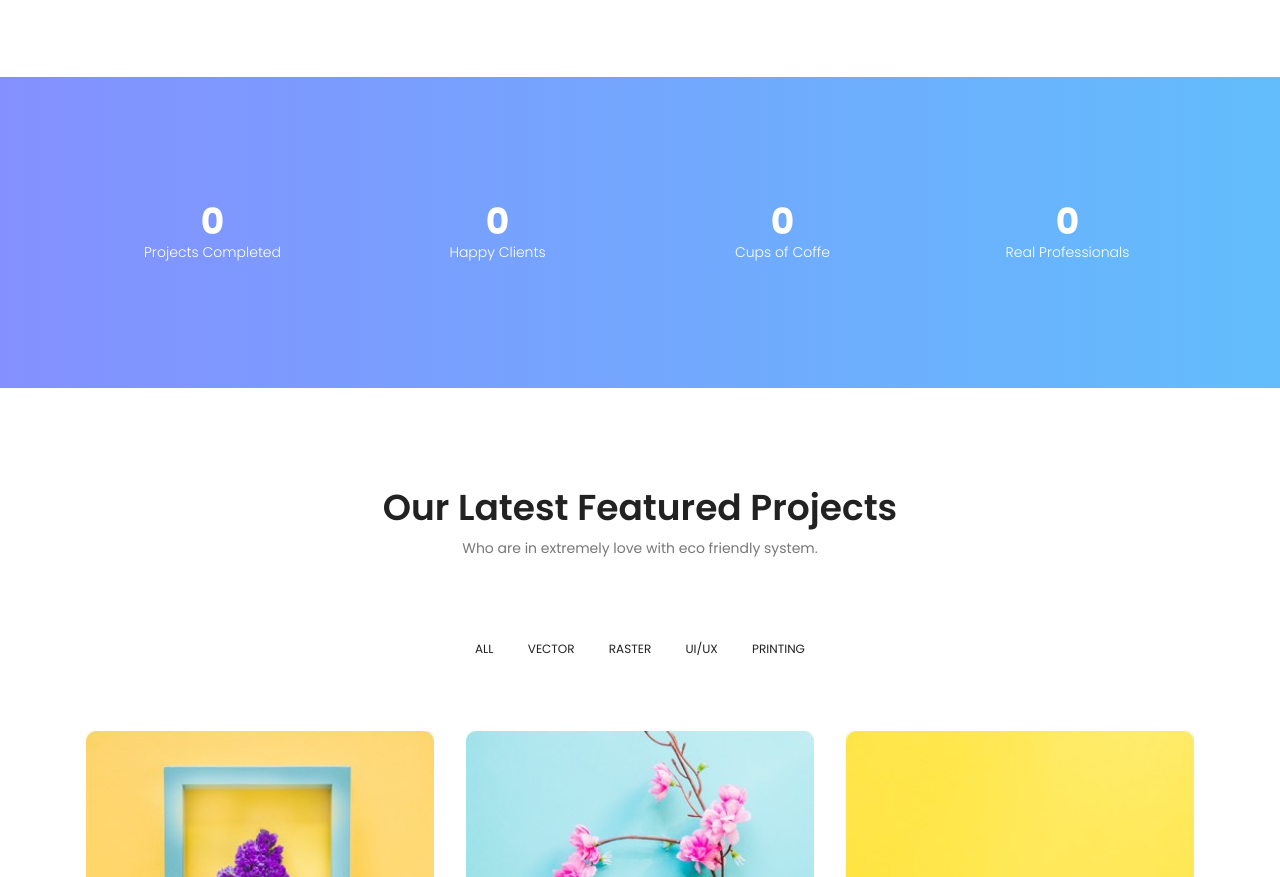
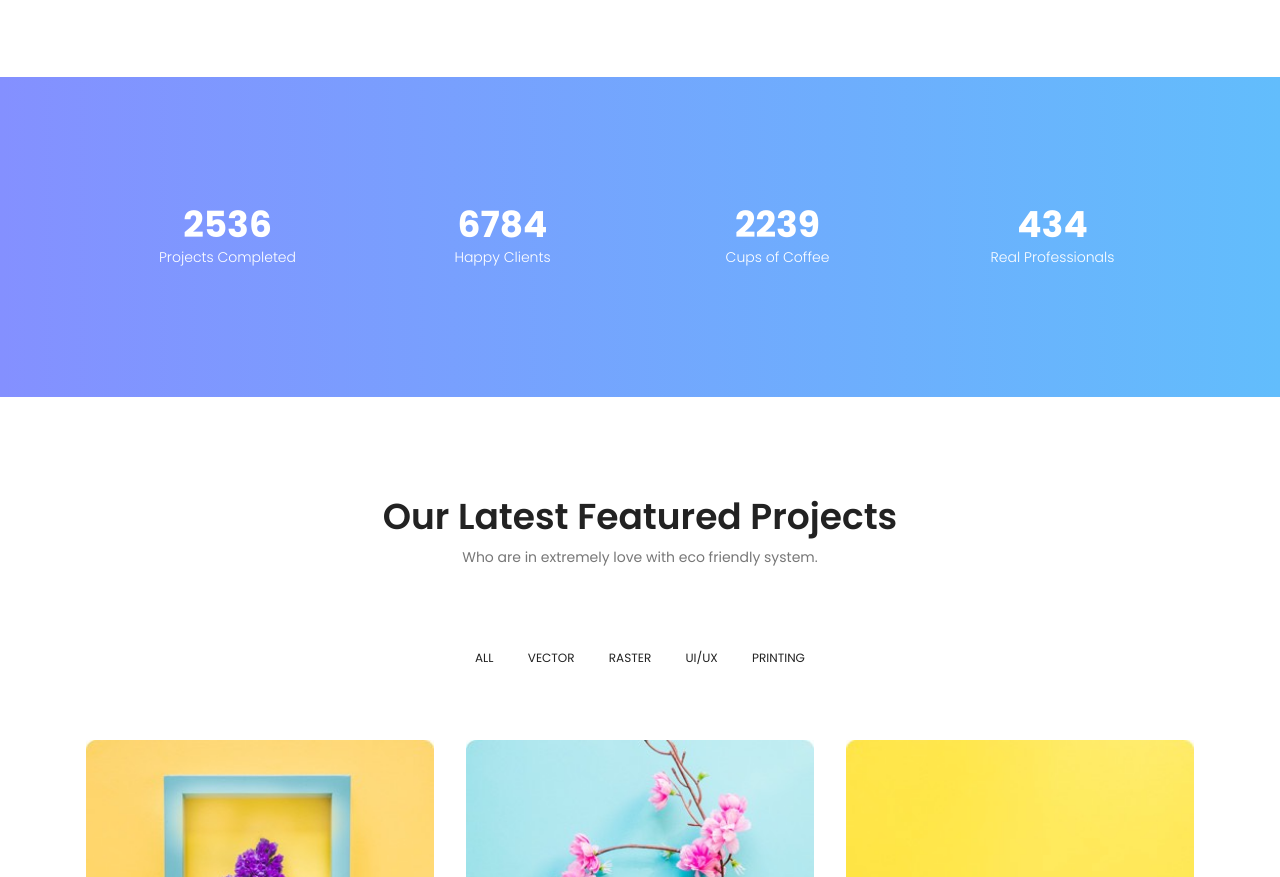
Before and after one commit to front-end-by-rimantas/25-grupe-portfolio-personal, a website with bundled scripts: page index.html in a window 1280 px wide. Shown: the part 2016-2893 px from the top of the page. Built offline with nearby package versions, Linux system fonts and the light colour scheme.

Commit message:
Achievements update

```diff
--- a/css/components/counter.css
+++ b/css/components/counter.css
@@ -1,24 +1,34 @@
 .count {
     background: var(--color-blue-gradiant);
-    padding: 100px 0;
+    padding: 115px 0;
 }
-.counter {
-    display: inline-block;
+.achievement-list {
+    display: grid;
+    grid-template-columns: 1fr;
+    row-gap: 35px;
+}
+.achievement-list > .achievement {
+    text-align: center;
+}
+.achievement-list > .achievement > .number {
     color: white;
-    font-size: 14px;
-}
-.counter-atributes > h1 {
-    text-align: center;
     font-weight: 700;
     font-size: 36px;
-    font-family: 'poppins';
-    line-height: 40px;
+    line-height: 45px;
 }
-.counter-atributes > p {
-    text-align: center;
-    font-family: 'poppins';
+.achievement-list > .achievement > .subtitle {
+    color: white;
     font-weight: 300;
 }
-.counter-atributes {
-    margin: 15px 0 15px 0;
+@media (min-width: 767px) {
+    .achievement-list {
+        grid-template-columns: 1fr 1fr;
+        row-gap: 10px;
+    }
 }
+@media (min-width: 991px) {
+    .achievement-list {
+        grid-template-columns: 1fr 1fr 1fr 1fr;
+        justify-content: center;
+    }
+}
--- a/index.html
+++ b/index.html
@@ -186,21 +186,8 @@
     <!-- SECTION: ANIMATED NUMBER COUNTER START -->
     <div class="container count">
       <div class="row">
-        <div class="counter counter-atributes col-12 col-md-6 col-lg-3">
-          <h1 class="numberup" data-target="2536">0</h1>
-          <p>Projects Completed</p>
-        </div>
-        <div class="counter counter-atributes col-12 col-md-6 col-lg-3">
-          <h1 class="numberup" data-target="6784">0</h1>
-          <p>Happy Clients</p>
-        </div>
-        <div class="counter counter-atributes col-12 col-md-6 col-lg-3">
-          <h1 class="numberup" data-target="2239">0</h1>
-          <p>Cups of Coffe</p>
-        </div>
-        <div class="counter counter-atributes col-12 col-md-6 col-lg-3">
-          <h1 class="numberup" data-target="434">0</h1>
-          <p>Real Professionals</p>
+        <div id="achievements_block" class="achievement-list col-12">
+          ACHIEVEMENT CONTENT
         </div>
       </div>
     </div>
--- a/js/components/achievements/Achievements.js
+++ b/js/components/achievements/Achievements.js
@@ -0,0 +1,78 @@
+class Achievements {
+    constructor(selector, data) {
+        this.selector = selector;
+        this.data = data;
+
+        this.DOM = null;
+        this.init();
+    }
+
+    init() {
+        if(!this.isValidSelector()) {
+            console.error('ERROR: nevalidus selectorius');
+            return false;
+        }
+
+        if(!this.isValidData()) {
+            console.error('ERROR: nevalidus duomenys');
+            return false;
+        }
+
+        const DOM = document.querySelector(this.selector);
+        if(!DOM) {
+            console.error('ERROR: pagal pateikta selector nepavyko rasti norimos vietos/elemento');
+            return false;
+        }
+        this.DOM = DOM;
+
+        this.render();
+    }
+
+    isValidSelector() {
+        if (typeof this.selector !== 'string') {
+            console.warn('ERROR: selector turi buti tekstas');
+            return false;
+        }
+
+        if (this.selector === '') {
+            console.warn('ERROR: selector turi buti ne tuscias tekstas');
+            return false;
+        }
+
+        return true;
+    }
+
+    isValidData() {
+        if(typeof this.data !== 'object' || Array.isArray(this.data)) {
+            console.error('ERROR: duomenys turi buti objekto tipo');
+            return false;
+        }
+
+        if(this.data.list === undefined || !Array.isArray(this.data.list)) {
+            console.error('ERROR: duomenyse esantis list turi buti array tipo');
+            return false;
+        }
+
+        if(this.data.list === 0) {
+            console.error('ERROR: duomenyse esantis list turi buti ne tuscias');
+            return false;
+        }
+
+        return true;
+    }
+
+    render() {
+        let HTML = '';
+
+        for (const item of this.data.list) {
+            HTML += `<div class="achievement">
+                        <div class="number">${item.number}</div>
+                        <div class="subtitle">${item.subtitle}</div>
+                    </div>`;
+        }
+
+        this.DOM.innerHTML = HTML;
+    }
+}
+
+export { Achievements }
--- a/js/components/counter.js
+++ /dev/null
@@ -1,25 +0,0 @@
-const counters = document.querySelectorAll('.numberup');
-const startPoint = document.querySelector('.count');
-const counterSpeed = 150;
-
-startPoint.addEventListener('scroll', () => {
-	counters.forEach(counter => {
-		const updateNumber = () => {
-			const finishNumber = +counter.getAttribute('data-target');
-			const startNumber = +counter.innerText;
-
-			const numberUp = finishNumber / counterSpeed;
-
-			if (startNumber < finishNumber) {
-				counter.innerText = Math.ceil(startNumber + numberUp);
-				setTimeout(updateNumber, 10);
-			}
-			else {
-				counter.innerText = finishNumber;
-			}
-		};
-		updateNumber();
-	});
-});
-
-export default 'counter';
--- /dev/null
+++ b/js/data/achievementsData.js
@@ -0,0 +1,23 @@
+const achievementsData = {
+    maxCount: 4,
+    list: [
+        {
+            number: 2536,
+            subtitle: 'Projects Completed',
+        },
+        {
+            number: 6784,
+            subtitle: 'Happy Clients',
+        },
+        {
+            number: 2239,
+            subtitle: 'Cups of Coffee',
+        },
+        {
+            number: 434,
+            subtitle: 'Real Professionals',
+        },
+    ]
+}
+
+export { achievementsData }
--- a/js/mainHome.js
+++ b/js/mainHome.js
@@ -4,7 +4,8 @@
 /* ABOUT ME */
 /* My Offered Services */
 /* ANIMATED NUMBER COUNTER */
-import counter from './components/counter.js'
+import { Achievements } from './components/achievements/Achievements.js'
+import { achievementsData } from './data/achievementsData.js'
 /* PORTFOLIO */
 /* TESTIMONIALS */
 /* PRICE AREA */
@@ -20,6 +21,7 @@ import counter from './components/counter.js'
 /* ABOUT ME */
 /* My Offered Services */
 /* ANIMATED NUMBER COUNTER */
+const achievement = new Achievements('#achievements_block',achievementsData);
 /* PORTFOLIO */
 /* TESTIMONIALS */
 /* PRICE AREA */
```
